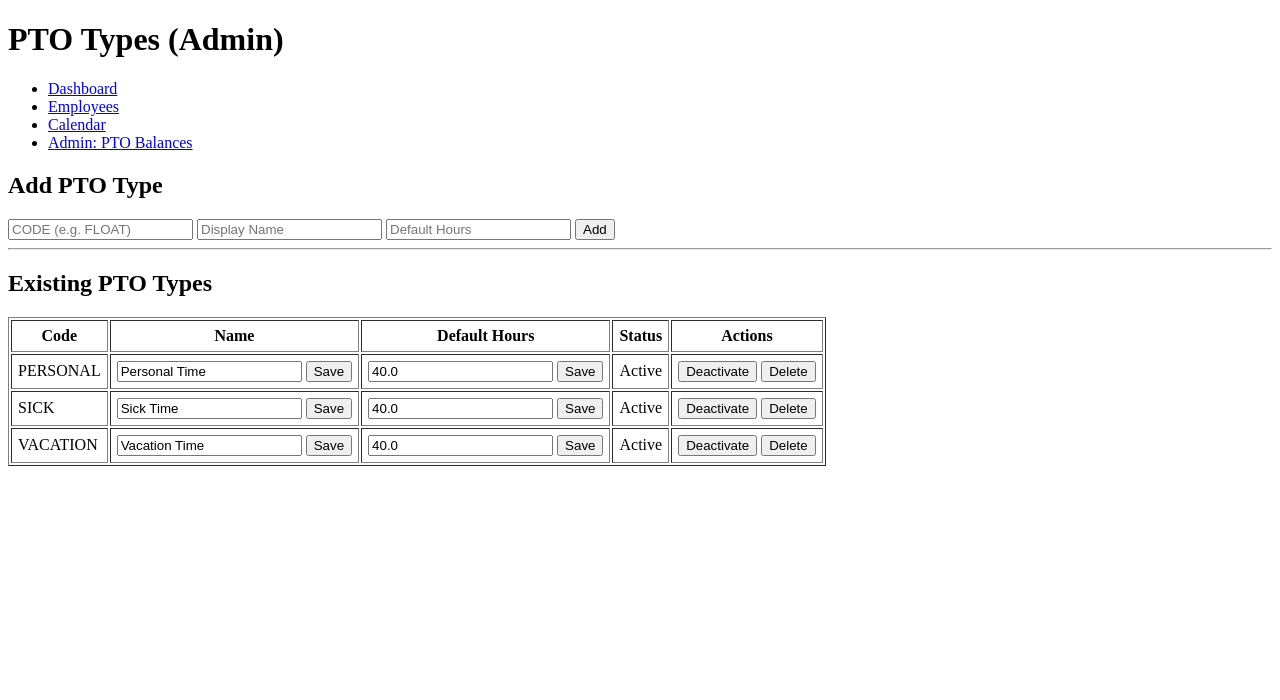
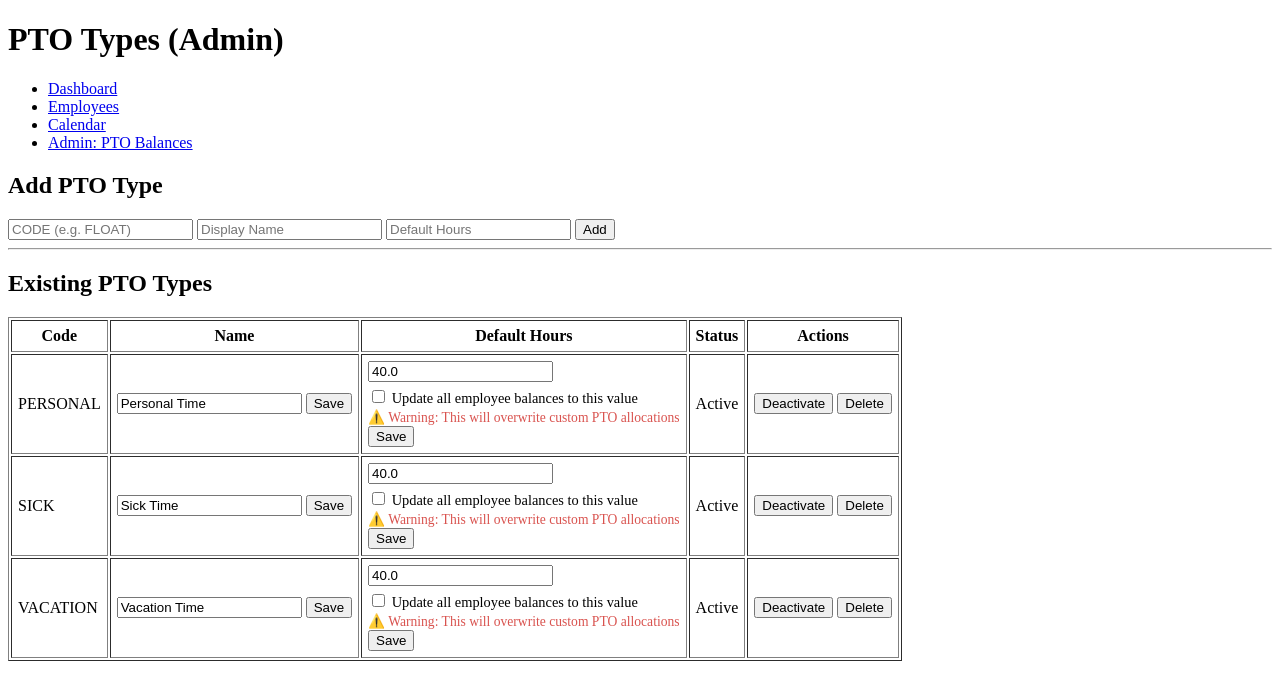
Before and after one commit to Ruskiius/pto_tracker, a Flask app: page /admin/pto-types in a window 1280 px wide. Shown: the top 700 px of the page. Run offline with Flask 3, Linux system fonts and the light colour scheme; the visitor is signed in with stand-in values (Sample User, id 1); data comes from the database, SQL or seed files in the repository.

Commit message:
Add UI option with warning for propagating PTO default hours changes
Co-authored-by: Ruskiius <60308104+Ruskiius@users.noreply.github.com>

```diff
--- a/app.py
+++ b/app.py
@@ -674,6 +674,7 @@ def admin_pto_type_new():
 def admin_pto_type_edit(pto_type_id):
     display_name = request.form.get("display_name", "").strip()
     default_hours_str = request.form.get("default_hours", "").strip()
+    update_all_balances = request.form.get("update_all_balances") == "1"
     errors = []
 
     if not display_name:
@@ -709,17 +710,23 @@ def admin_pto_type_edit(pto_type_id):
             """,
             (display_name, default_hours, pto_type_id),
         )
-        conn.execute(
-            """
-            UPDATE pto_balances
-            SET hours_allotted = ?
-            WHERE pto_type_id = ?
-            """,
-            (default_hours, pto_type_id),
-        )
+
+        # Only update all employee balances if explicitly requested
+        if update_all_balances:
+            conn.execute(
+                """
+                UPDATE pto_balances
+                SET hours_allotted = ?
+                WHERE pto_type_id = ?
+                """,
+                (default_hours, pto_type_id),
+            )
+            flash("PTO type updated and all employee balances updated.")
+        else:
+            flash("PTO type updated.")
+
         conn.commit()
         conn.close()
-        flash("PTO type updated.")
         return redirect(url_for("admin_pto_types"))
 
     return render_admin_pto_types(errors)
--- a/templates/admin_pto_types.html
+++ b/templates/admin_pto_types.html
@@ -74,6 +74,15 @@
                 <form method="POST" action="{{ url_for('admin_pto_type_edit', pto_type_id=t['id']) }}" style="display: inline;">
                     <input type="hidden" name="display_name" value="{{ t['display_name'] }}">
                     <input type="number" name="default_hours" value="{{ t['default_hours'] }}" step="0.01" min="0" required>
+                    <div style="margin-top: 5px;">
+                        <label style="font-size: 0.9em;">
+                            <input type="checkbox" name="update_all_balances" value="1">
+                            Update all employee balances to this value
+                        </label>
+                        <div style="color: #d9534f; font-size: 0.85em; margin-top: 2px;">
+                            ⚠️ Warning: This will overwrite custom PTO allocations
+                        </div>
+                    </div>
                     <button type="submit">Save</button>
                 </form>
             </td>
```
